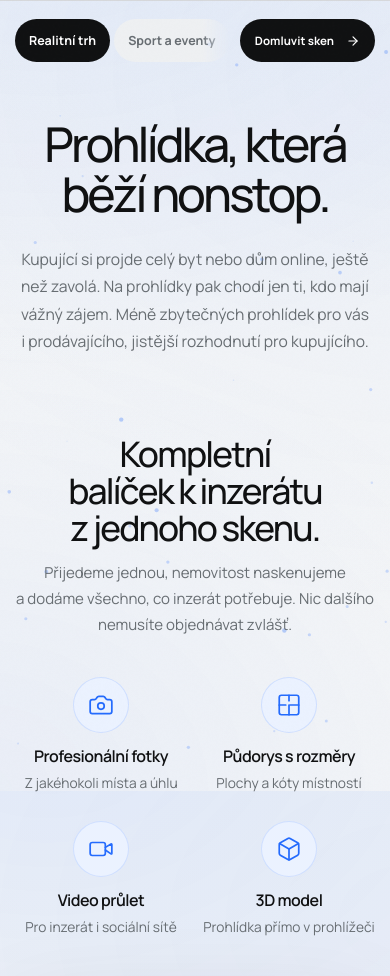
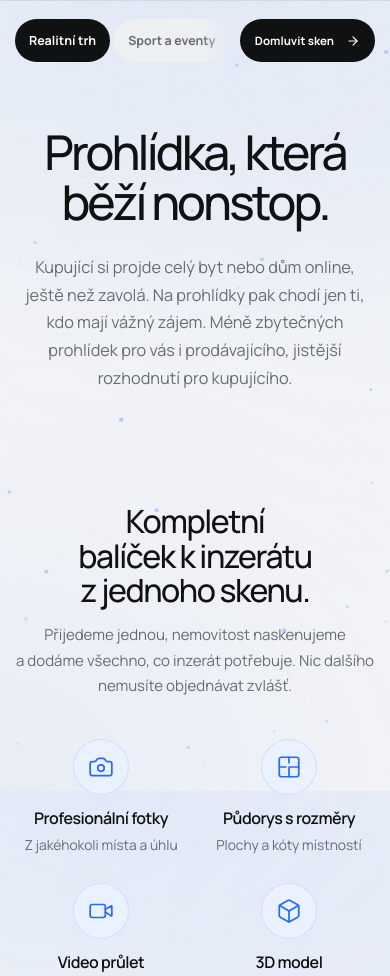
Before and after one commit to M4tthewBird/scanity-website, a plain HTML site: page deploy/reality/index.html in a window 390 px wide. Shown: the part 53-1029 px from the top of the page. Drawn offline with nearby package versions, Linux system fonts and the light colour scheme.

Commit message:
Industry pages: more room around the hero, section headings a step smaller
Co-Authored-By: Claude Opus 5.5 <noreply@anthropic.com>

```diff
--- a/deploy/index.css
+++ b/deploy/index.css
@@ -2261,7 +2261,7 @@ html:has(.industry-bar) {
 .industry-hero {
   max-width: 900px;
   margin: 0 auto;
-  padding: 80px 0 40px;
+  padding: 104px 0 64px;
   text-align: center;
 }
 
@@ -2274,11 +2274,13 @@ html:has(.industry-bar) {
 }
 
 .industry-hero .hero-description {
-  max-width: 640px;
+  max-width: 560px;
+  font-size: 1.02rem;
+  line-height: 1.7;
 }
 
 .industry-section {
-  padding: 80px 0;
+  padding: 120px 0 80px;
 }
 
 /* .industry-section sets display: grid, which would otherwise override the
@@ -2295,10 +2297,10 @@ html:has(.industry-bar) {
   max-width: 820px;
   margin: 0 auto 14px;
   text-wrap: balance;
-  font-size: clamp(2.2rem, 4vw, 3.6rem);
+  font-size: clamp(2rem, 3.4vw, 3rem);
   font-weight: 500;
-  letter-spacing: -0.05em;
-  line-height: 1.05;
+  letter-spacing: -0.045em;
+  line-height: 1.08;
 }
 
 .industry-section-head p {
@@ -2559,11 +2561,11 @@ html:has(.industry-bar) {
   }
 
   .industry-hero {
-    padding-top: 48px;
+    padding: 56px 0 40px;
   }
 
   .industry-section {
-    padding: 56px 0;
+    padding: 72px 0 48px;
   }
 
   .stat-grid {
@@ -2602,7 +2604,7 @@ html:has(.industry-bar) {
 /* --- Real-estate full package: promo video + chapter list that drives it --- */
 
 .package-section {
-  padding: 60px 0 40px;
+  padding: 120px 0 40px;
 }
 
 /* One spacing rhythm through the whole package section */
@@ -2935,7 +2937,7 @@ html:has(.industry-bar) {
 
 @media (max-width: 760px) {
   .package-section {
-    padding: 40px 0 24px;
+    padding: 72px 0 24px;
   }
 
   .package-stage {
```
